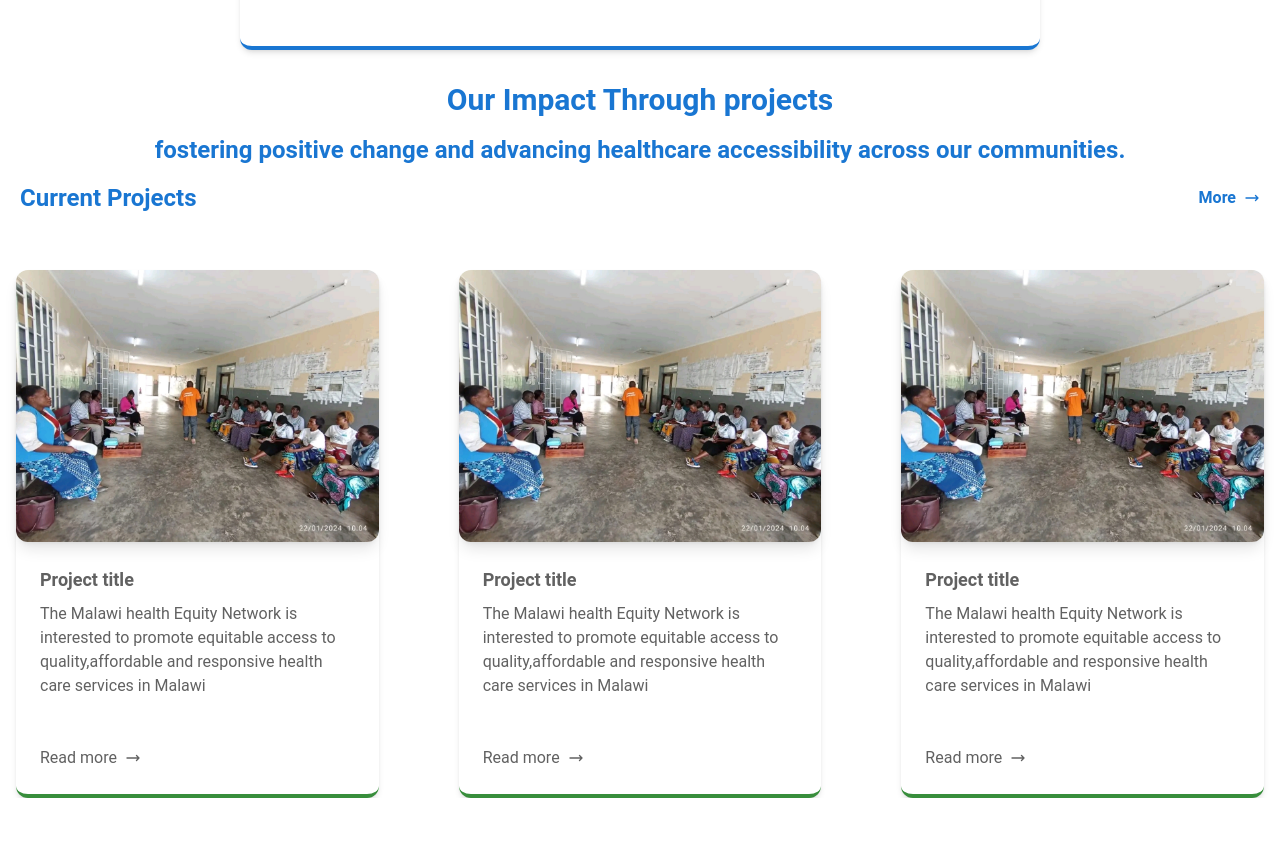
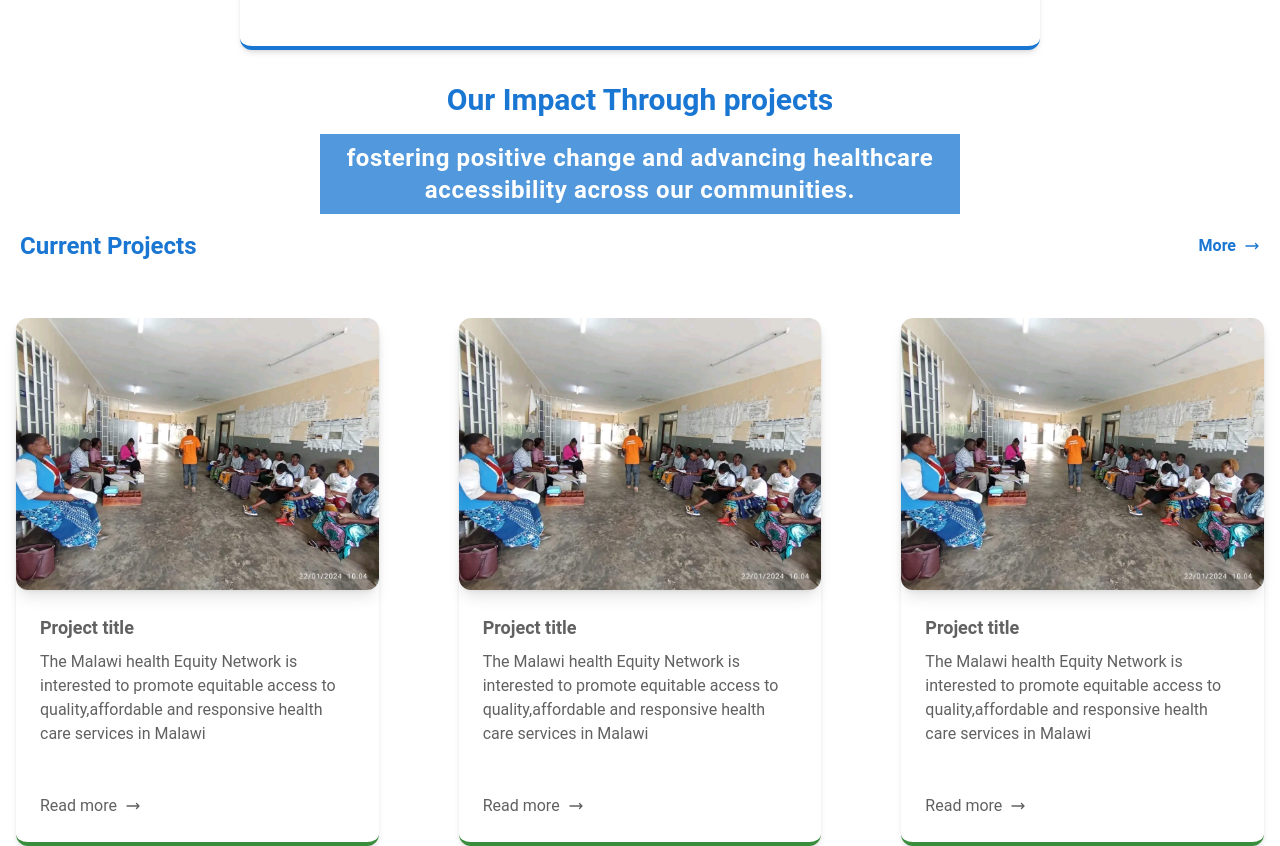
Before and after one commit to Risetech4drew/MHEN-project, a React (Vite) app: page / in a window 1280 px wide. Shown: the part 2340-3186 px from the top of the page. Before the commit the page ends 3138 px from the top, so only its background shows below. Built offline with nearby package versions, Linux system fonts and the light colour scheme.

Commit message:
added bg-blue-700 to projects intro paragraph  and text changed to white

```diff
--- a/src/pages/home/components/Projects.jsx
+++ b/src/pages/home/components/Projects.jsx
@@ -36,7 +36,7 @@ function Projects() {
       <h1 className="text-2xl md:text-3xl text-center text-blue-700 font-bold">
         Our Impact Through projects
       </h1>
-      <p className="text-blue-700 font-bold md:text-2xl text-center px-4 mt-4">
+      <p className="bg-blue-700 text-white opacity-75 w-96 md:w-1/2 m-auto p-2 font-bold tracking-wide md:text-2xl text-center mt-4">
         fostering positive change and advancing healthcare accessibility across
         our communities.
       </p>
@@ -66,7 +66,7 @@ function Projects() {
         {currentProjects.map((item, index) => (
           <Card
             key={index}
-            className="mt-6 w-86 md:w-96 border-b-4 border-green-700"
+            className="mt-6 w-85 md:w-96 border-b-4 border-green-700"
           >
             <CardHeader floated={false} color="transparent" className="m-0">
               <img src={item.image} className="" alt="" />
```
